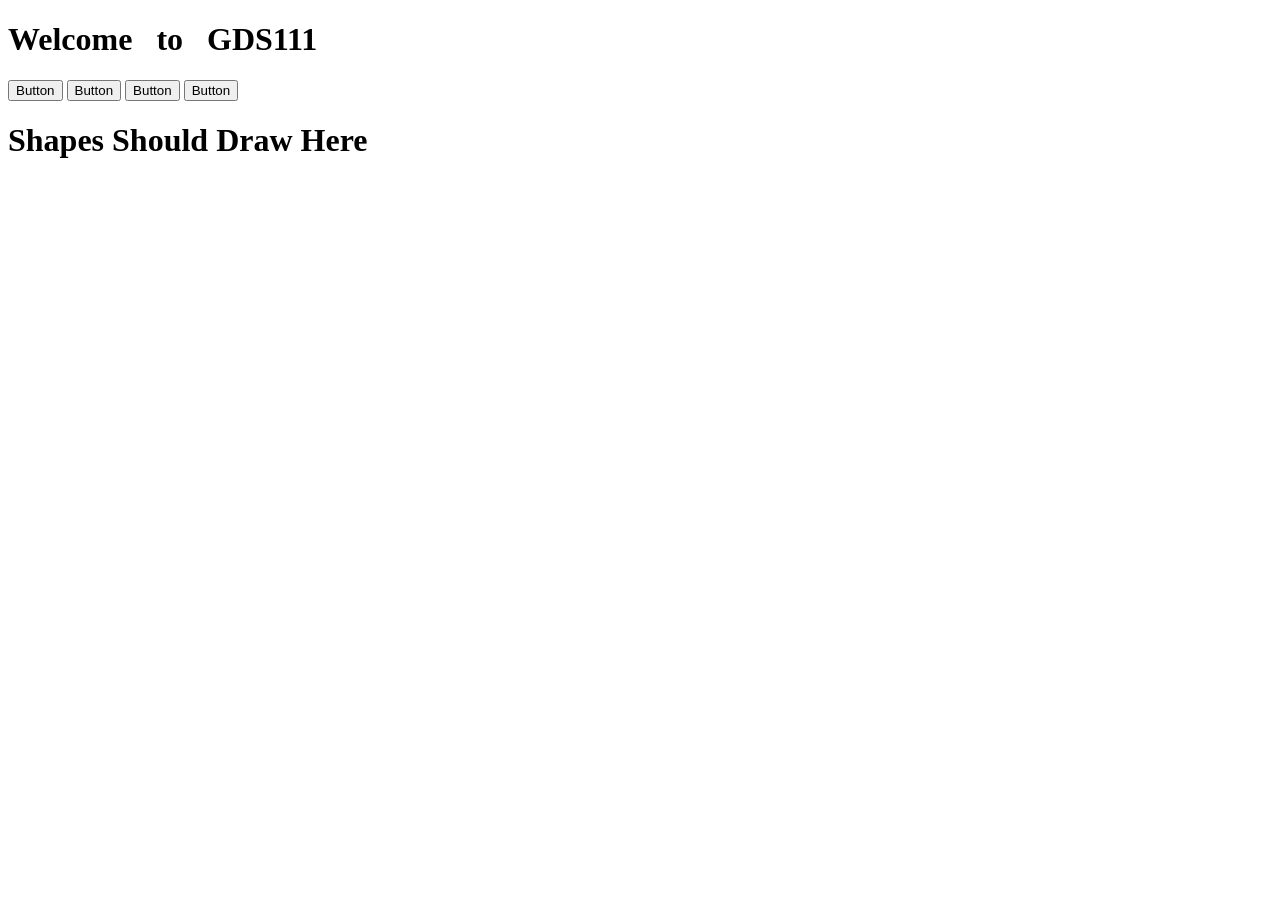
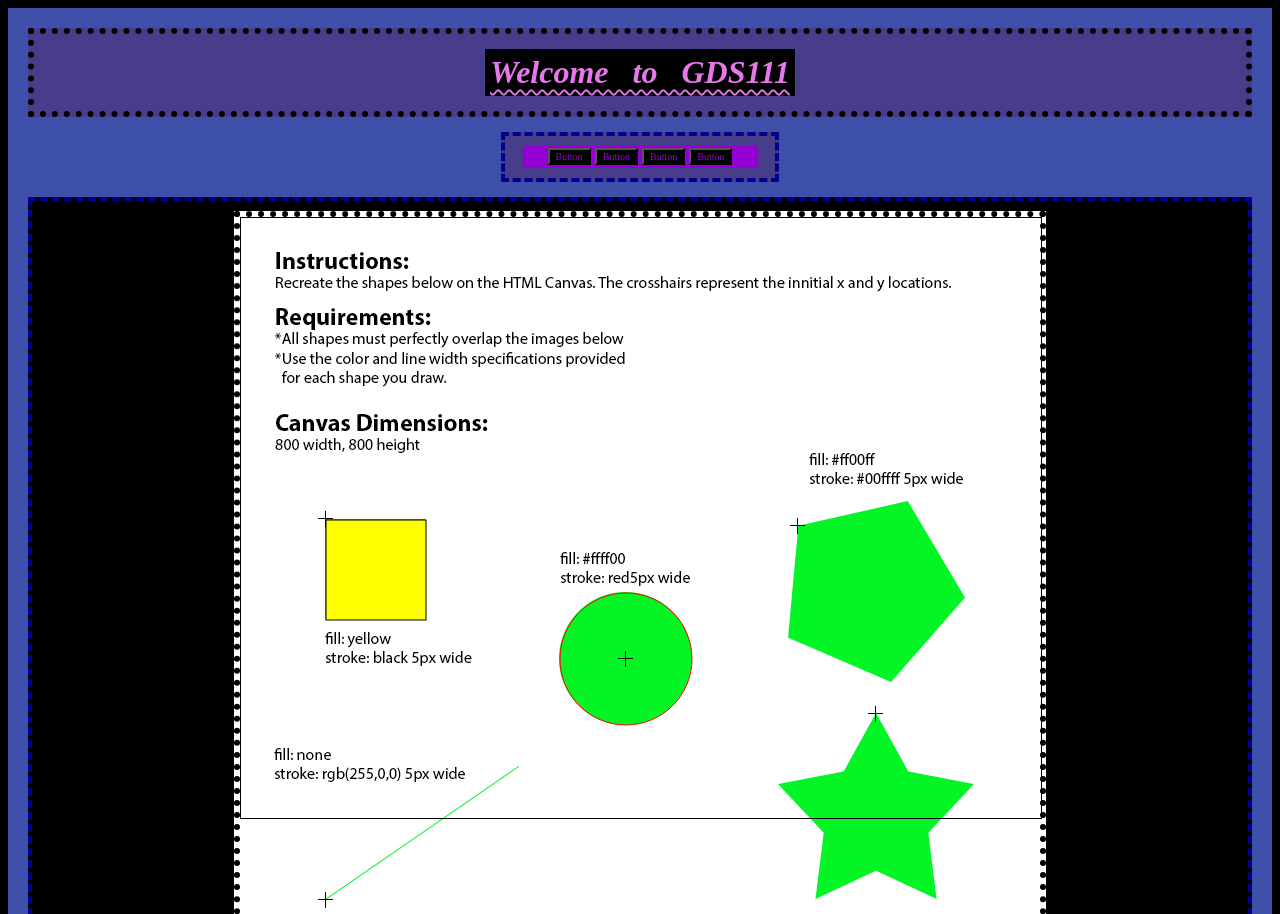
Before and after one commit to jrosem425/GDS_HTML_JavaScript_JM, a plain HTML site: page Week 3/Week 3 template/Week 3/index.html in a window 1280 px wide. Shown: the top 914 px of the page. Before the commit the page ends 800 px from the top, so only its background shows below. Drawn offline with Linux system fonts and the light colour scheme.

Commit message:
Homework3

```diff
--- a/Week 3/Week 3 template/Week 3/Style/style.css
+++ b/Week 3/Week 3 template/Week 3/Style/style.css
@@ -0,0 +1,136 @@
+body{
+    background-color: black;
+}
+
+#bg{
+    background-color: darkviolet;
+    animation: bgColorAnimation 3s infinite alternate;
+}
+
+#wrapper{
+    text-align: center;
+    padding: 5px;
+}
+
+.boarder-unity{
+    border: 6px dotted black;
+    margin: 15px;
+
+}
+
+#header{
+    background-color: darkslateblue;
+
+
+}
+
+.gds{
+    background-color: black;
+    padding: 5px;
+    margin: auto;
+    margin-top: 15px;
+    margin-bottom: 15px;
+    width: fit-content;
+
+}
+
+#hello{
+    font-family: lucida handwriting;
+    font-style: italic;
+    text-decoration: underline wavy 2px;
+    text-underline-offset: 6px;
+    color: darkviolet;
+    animation-name: textAnimation;
+    animation-duration: 3s;
+    animation-iteration-count: infinite;
+    animation-direction: alternate;
+}
+
+.border-unity{
+    border: 4px dashed darkblue;
+    margin: 15px;
+    padding:10px;
+}
+
+#nav-bar{
+    width: 250px;
+    margin: auto;
+    background-color: darkslateblue;
+}
+
+#nav-bar:hover{
+    width: 50%;
+}
+
+.btn-container{
+    background: darkviolet;
+    width: 235px;
+    margin: auto;
+}
+
+.buttonThing{
+    background-color: black;
+    color: darkviolet;
+    font-family: lucida handwriting;
+    font-size: x-small;
+    margin-bottom: 3px;
+}
+
+.buttonThing:hover{
+    width: 25%;
+    background-color: darkslateblue;
+    color: white;
+}
+
+.buttonThing:active{
+    background-color: white;
+    color: black;
+}
+
+#main-content{
+    background-color: black;
+}
+
+#main-content:hover{
+    background-color: darkviolet;
+    width:97%;
+    margin: auto;
+    margin-top: 15px;
+    margin-bottom: 15px;
+
+}
+
+#pictureDiv{
+    background-image:url(/Images/shapes.png);
+    background-color: white;
+    background-size: cover;
+    background-position: center center;
+    height: 800px;
+    width: 800px;
+    margin: auto;
+
+}
+
+@keyframes textAnimation{
+    0%{
+        color: darkviolet;
+
+    }
+    50%{
+        color: violet;
+
+    }
+    100%{
+        color: blueviolet;
+
+    }
+}
+
+@keyframes bgColorAnimation {
+    from{
+        background-color: darkviolet;
+    }
+    to{
+        background-color: darkcyan;
+    }
+}
--- a/Week 3/Week 3 template/Week 3/index.html
+++ b/Week 3/Week 3 template/Week 3/index.html
@@ -4,13 +4,13 @@
 <head>
     <meta charset="UTF-8">
     <meta name="viewport" content="width=device-width, initial-scale=1.0">
-    <meta name="author" content="ENTER NAME HERE">
+    <meta name="author" content="Jame Miller">
     <meta name="description" content="week 3 class attribute assignment">
 
     <link rel="stylesheet" href="./Style/style.css">
 
 
-    <title> Joel Hanson week 3</title>
+    <title> Jamie Miller week 3</title>
 </head>
 
 <body>
@@ -45,7 +45,29 @@
 
                     <!-- SHAPES MUST GO INTO THIS DIV, ONCE DONE Shape Title can disappear -->
                     <div id="shapeContent">
-                        <h1 id="shapeTitle">Shapes Should Draw Here</h1>
+                        <canvas id="canvas" width="800" height="600" style="border: 1px solid"></canvas>
+                         <script>
+                            var canvas = document.getElementById("canvas")
+                            var ctx = canvas.getContext("2d")
+
+                            ctx.fillStyle = "yellow"
+                            ctx.fillRect(85,302,100,100)
+                            ctx.strokeStyle="black"
+                            ctx.lineWidth="5px"
+                            ctx.strokeRect(85,302,100,100)
+
+
+                            ctx.fillStyle="#fff0"
+                            ctx.strokeStyle="red"
+                            ctx.lineWidth="5px"
+                            ctx.beginPath();
+                            ctx.arc(385,441,66,0,4*Math.PI/2,false)
+                            ctx.closePath()
+                            ctx.fill()
+                            ctx.stroke()
+
+
+                        </script>
                     </div>
                 </div>
             </div>
```
Also changed, not shown: Week 3/Week 3 template/Week 3/Images/shapes.png (added).
